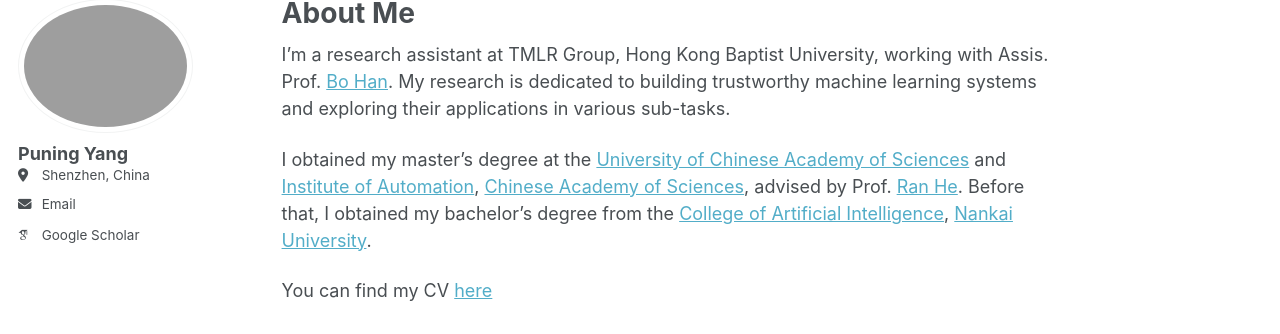
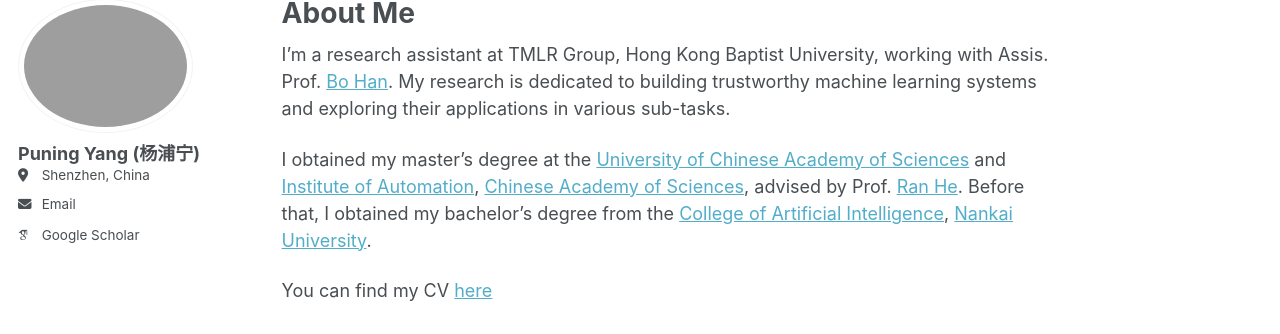
Before and after one commit to Puning97/Puning97.github.io, a Jekyll site: the page built from _pages/about.md, in a window 1280 px wide. Shown: the part 100-434 px from the top of the page. Built offline with Jekyll 4.4.1, drawn with Linux system fonts in a browser that asks for light colours; some web fonts are replaced.

Commit message:
Update _config.yml

```diff
--- a/_config.yml
+++ b/_config.yml
@@ -23,7 +23,7 @@ repository               : "Puning97/Puning97.github.io"
 author:
   # Biographic information
   avatar           : "IMG_2531.png"
-  name             : "Puning Yang"
+  name             : "Puning Yang (杨浦宁)"
   pronouns         : # example: "she/her"
   bio              : #"Short biography for the left-hand sidebar"
   location         : "Shenzhen, China"
```
